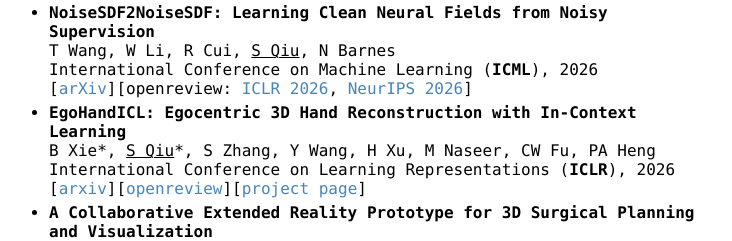
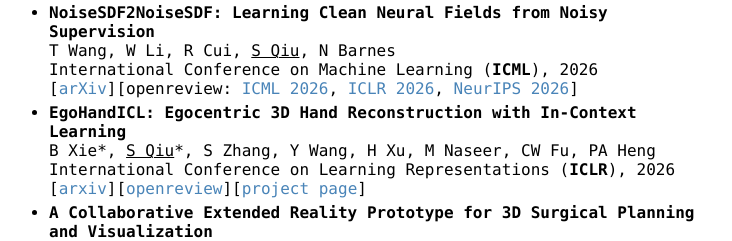
Before and after one commit to ShiQiu0419/ShiQiu0419.github.io, a Jekyll site: the page built from index.md, in a window 1280 px wide and 900 px high, scrolled down 2254 px. Shown: the part 181-422 px from the top of the window, without its empty margins (261-993 px from the left). Built offline with Jekyll 4.4.1, drawn with Linux system fonts in a browser that asks for light colours; our own code applies the rules of GitHub Pages for plain Markdown files.

Commit message:
Update index.md

```diff
--- a/index.md
+++ b/index.md
@@ -86,7 +86,7 @@
 * **NoiseSDF2NoiseSDF: Learning Clean Neural Fields from Noisy Supervision**
 T Wang, W Li, R Cui, <ins>S Qiu</ins>, N Barnes
 International Conference on Machine Learning (**ICML**), 2026
-[[arXiv](https://arxiv.org/abs/2507.13595)][openreview: [ICLR 2026](https://openreview.net/forum?id=NCxjfPjd3z), [NeurIPS 2026](https://openreview.net/forum?id=t2RdzbtBk5)]
+[[arXiv](https://arxiv.org/abs/2507.13595)][openreview: [ICML 2026](https://openreview.net/forum?id=SqegQxm1ya), [ICLR 2026](https://openreview.net/forum?id=NCxjfPjd3z), [NeurIPS 2026](https://openreview.net/forum?id=t2RdzbtBk5)]
 * **EgoHandICL: Egocentric 3D Hand Reconstruction with In-Context Learning**
 B Xie\*, <ins>S Qiu</ins>\*, S Zhang, Y Wang, H Xu, M Naseer, CW Fu, PA Heng
 International Conference on Learning Representations (**ICLR**), 2026
```
